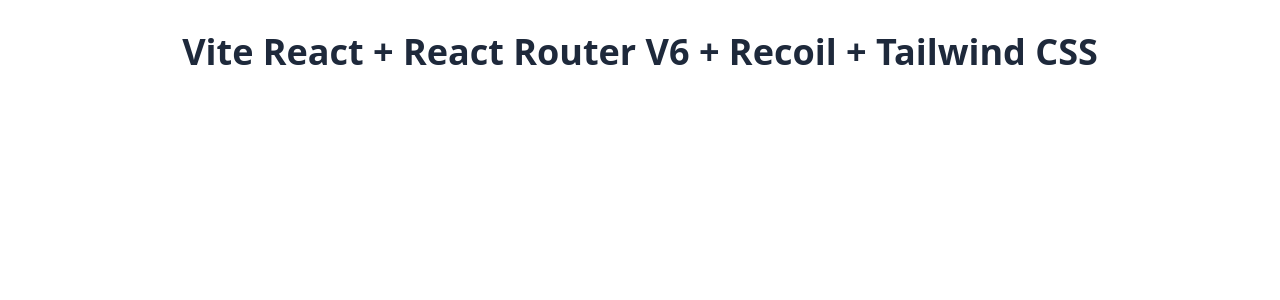
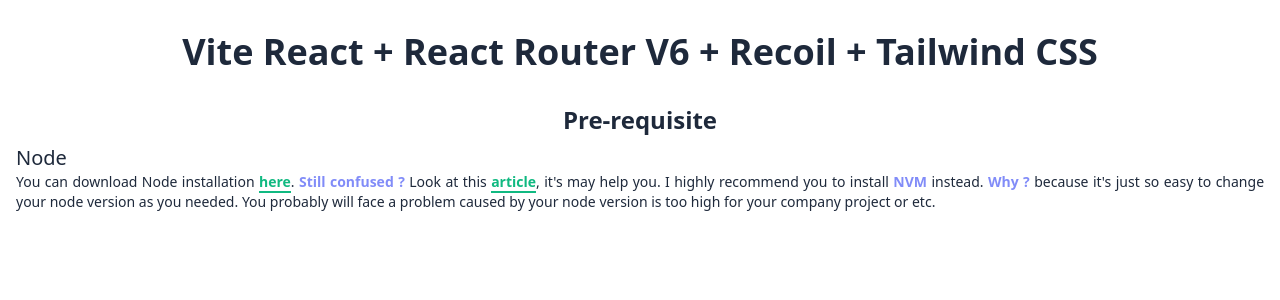
Before and after one commit to fueremi/Vite_React-2022-How_To, a React (Vite) app: page / in a window 1280 px wide. Shown: the top 300 px of the page. Built offline with nearby package versions, Linux system fonts and the light colour scheme.

Commit message:
feat(section): adding pre-requisite section

```diff
--- a/src/pages/Index.jsx
+++ b/src/pages/Index.jsx
@@ -4,7 +4,50 @@
       <h1 className="font-bold text-4xl text-slate-800 text-center">
         Vite React + React Router V6 + Recoil + Tailwind CSS
       </h1>
+      <section id="prerequisite" className="mt-8">
+        <h2 className="font-semibold text-2xl text-slate-800 mb-2 text-center">
+          Pre-requisite
+        </h2>
 
+        <div className="w-full">
+          <h3 className="font-medium text-xl text-slate-800">Node</h3>
+          <p className="text-justify font-normal text-sm text-slate-800">
+            You can download Node installation{" "}
+            <a
+              href="https://nodejs.org/en/"
+              target="_blank"
+              className="font-semibold text-emerald-500 border-b-2 border-emerald-500"
+            >
+              here
+            </a>
+            .{" "}
+            <span className="font-semibold text-indigo-400">
+              Still confused ?
+            </span>{" "}
+            Look at this{" "}
+            <a
+              href="https://phoenixnap.com/kb/install-node-js-npm-on-windows"
+              target="_blank"
+              className="font-semibold text-emerald-500 border-b-2 border-emerald-500"
+            >
+              article
+            </a>
+            , it's may help you. I highly recommend you to install{" "}
+            <a
+              href="https://github.com/nvm-sh/nvm"
+              target="_blank"
+              className="font-semibold text-indigo-400"
+            >
+              NVM
+            </a>{" "}
+            instead.{" "}
+            <span className="font-semibold text-indigo-400">Why ?</span> because
+            it's just so easy to change your node version as you needed. You
+            probably will face a problem caused by your node version is too high
+            for your company project or etc.
+          </p>
+        </div>
+      </section>
     </div>
   );
 };
```
